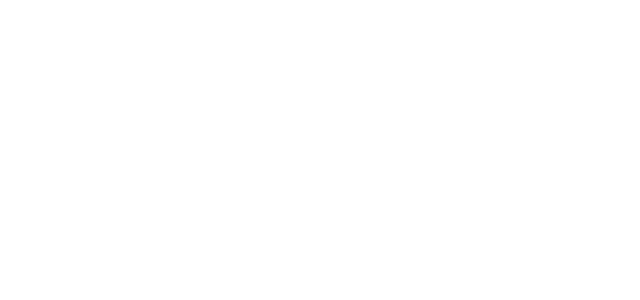
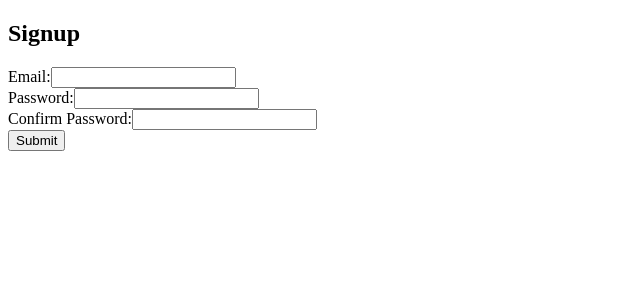
Before and after one commit to hkirat/react-assignment, a React (Vite) app: page /signup in a window 1280 px wide. Before the commit this address had no page. Shown: the top 300 px of the page, without its empty margins (0-640 px from the left). Built offline with nearby package versions, Linux system fonts and the light colour scheme.

Commit message:
sign up feature completed

```diff
--- a/src/App.jsx
+++ b/src/App.jsx
@@ -1,7 +1,7 @@
 import React,{ useEffect } from 'react';
 import { BrowserRouter as Router, Routes,Route,useNavigate } from 'react-router-dom';
 import Login from './Login';
-
+import Signup from './Signup';
 /*
  * Temporary problems array schema
  */
@@ -25,6 +25,20 @@
         acceptance: "42%"
     }];
 
+function Home() {
+    const navigate = useNavigate();
+
+    useEffect(() => {
+        // replace this with your own logic to check if the user is logged in
+        const isLoggedIn = false;
+
+        if (!isLoggedIn) {
+        navigate('/login');
+        }
+    }, [navigate]);
+
+    return <div>Home</div>;
+    }
 
 function App() {
 
@@ -39,8 +53,9 @@
        return (
          <Router>
            <Routes>
-             {/* <Route path="/" element={<Home />} /> */}
+             <Route path="/" element={<Home />} />
              <Route path="/login" element={<Login />} />
+             <Route path="/signup" element={<Signup />} />
            </Routes>
          </Router>
        );
--- /dev/null
+++ b/src/Signup.jsx
@@ -0,0 +1,83 @@
+import React, { useState } from 'react';
+
+function Signup() {
+  const [email, setEmail] = useState('');
+  const [password, setPassword] = useState('');
+  const [confirmPassword, setConfirmPassword] = useState('');
+
+  const handleSubmit = async (event) => {
+    event.preventDefault();
+    // handle form submission here
+    // check if password and confirmPassword match
+    if (password !== confirmPassword) {
+        alert('Passwords do not match');
+        return;
+      }
+
+    // create the request body
+    const body = {
+    email,
+    password,
+    role: 'user',
+    };
+
+    try {
+    // send the POST request to the /signup endpoint
+    const response = await fetch('http://localhost:3001/signup', {
+        method: 'POST',
+        headers: {
+        'Content-Type': 'application/json',
+        },
+        body: JSON.stringify(body),
+    });
+
+    // handle the response
+    if (response.ok) {
+        // signup was successful
+        // redirect the user to the login page or show a success message
+    } else {
+        // signup failed
+        // show an error message to the user
+    }
+    } catch (error) {
+    // an error occurred while sending the request
+    // show an error message to the user
+    }
+  };
+
+  return (
+    <form onSubmit={handleSubmit}>
+      <h2>Signup</h2>
+      <div>
+        <label htmlFor="email">Email:</label>
+        <input
+          type="email"
+          id="email"
+          value={email}
+          onChange={(event) => setEmail(event.target.value)}
+        />
+      </div>
+      <div>
+        <label htmlFor="password">Password:</label>
+        <input
+          type="password"
+          id="password"
+          value={password}
+          onChange={(event) => setPassword(event.target.value)}
+        />
+      </div>
+      <div>
+        <label htmlFor="confirm-password">Confirm Password:</label>
+        <input
+          type="password"
+          id="confirm-password"
+          value={confirmPassword}
+          onChange={(event) => setConfirmPassword(event.target.value)}
+        />
+      </div>
+      <button type="submit">Submit</button>
+    </form>
+  );
+}
+
+export default Signup;
```
